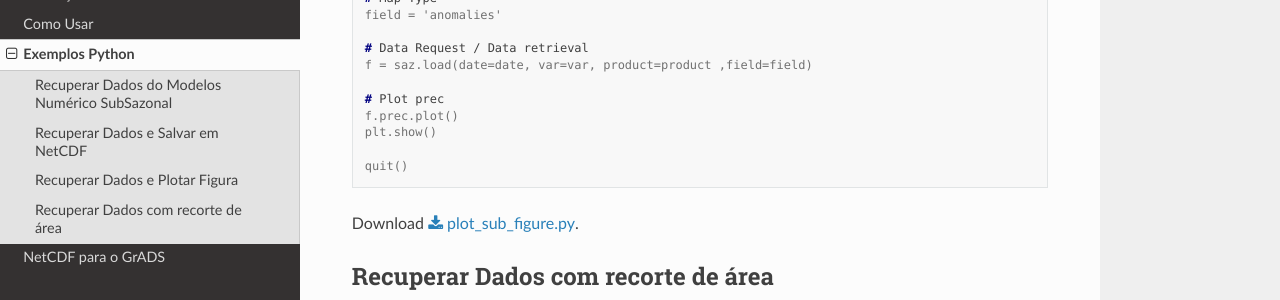
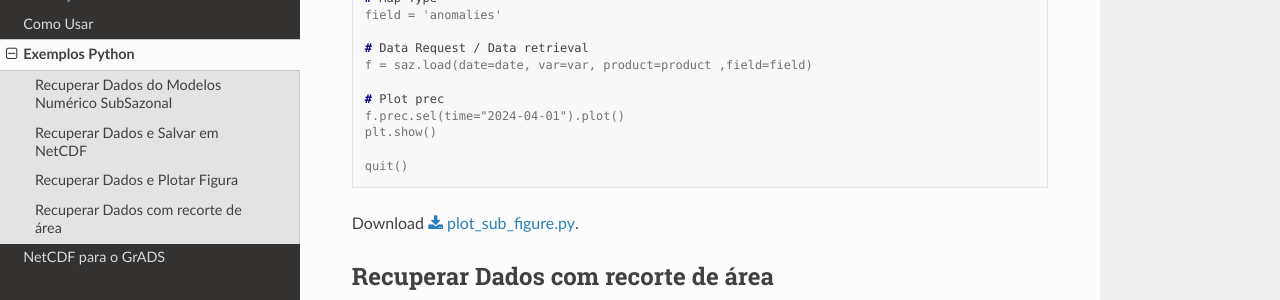
Before and after one commit to framework-CPTEC/Sazonal, a Sphinx documentation site: the page built from docs/source/examplesPython.rst, in a window 1280 px wide and 900 px high, scrolled down 2196 px. Shown: the part 151-451 px from the top of the window. Built offline with Sphinx 7.4.7 and the Read the Docs theme 2.0.0, drawn with Linux system fonts in a browser that asks for light colours.

Commit message:
Update examplesPython.rst

```diff
--- a/docs/source/examplesPython.rst
+++ b/docs/source/examplesPython.rst
@@ -136,7 +136,7 @@ Recuperar Dados e Plotar Figura
   f = saz.load(date=date, var=var, product=product ,field=field)
 
   # Plot prec
-  f.prec.plot()
+  f.prec.sel(time="2024-04-01").plot()
   plt.show()
 
   quit()
```
